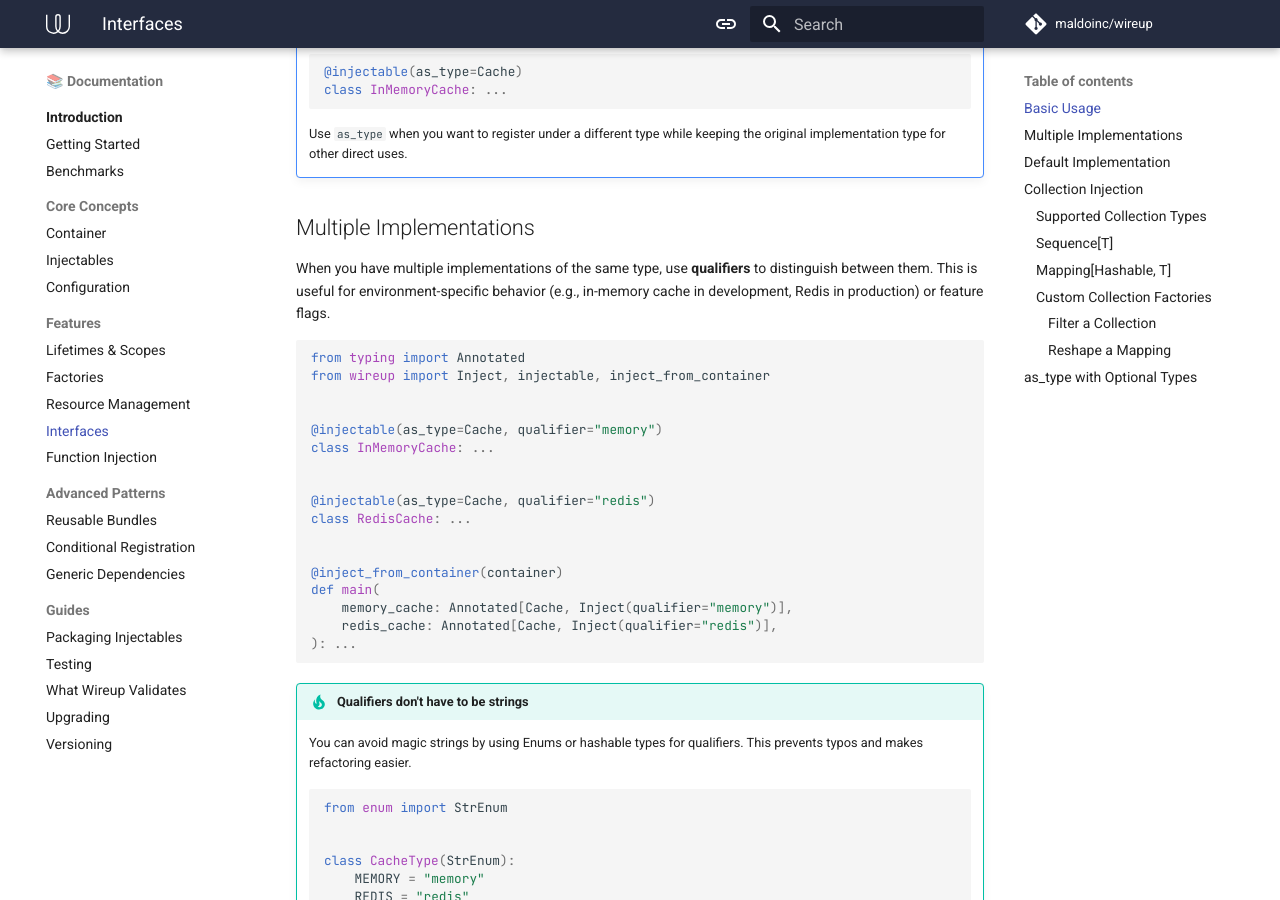
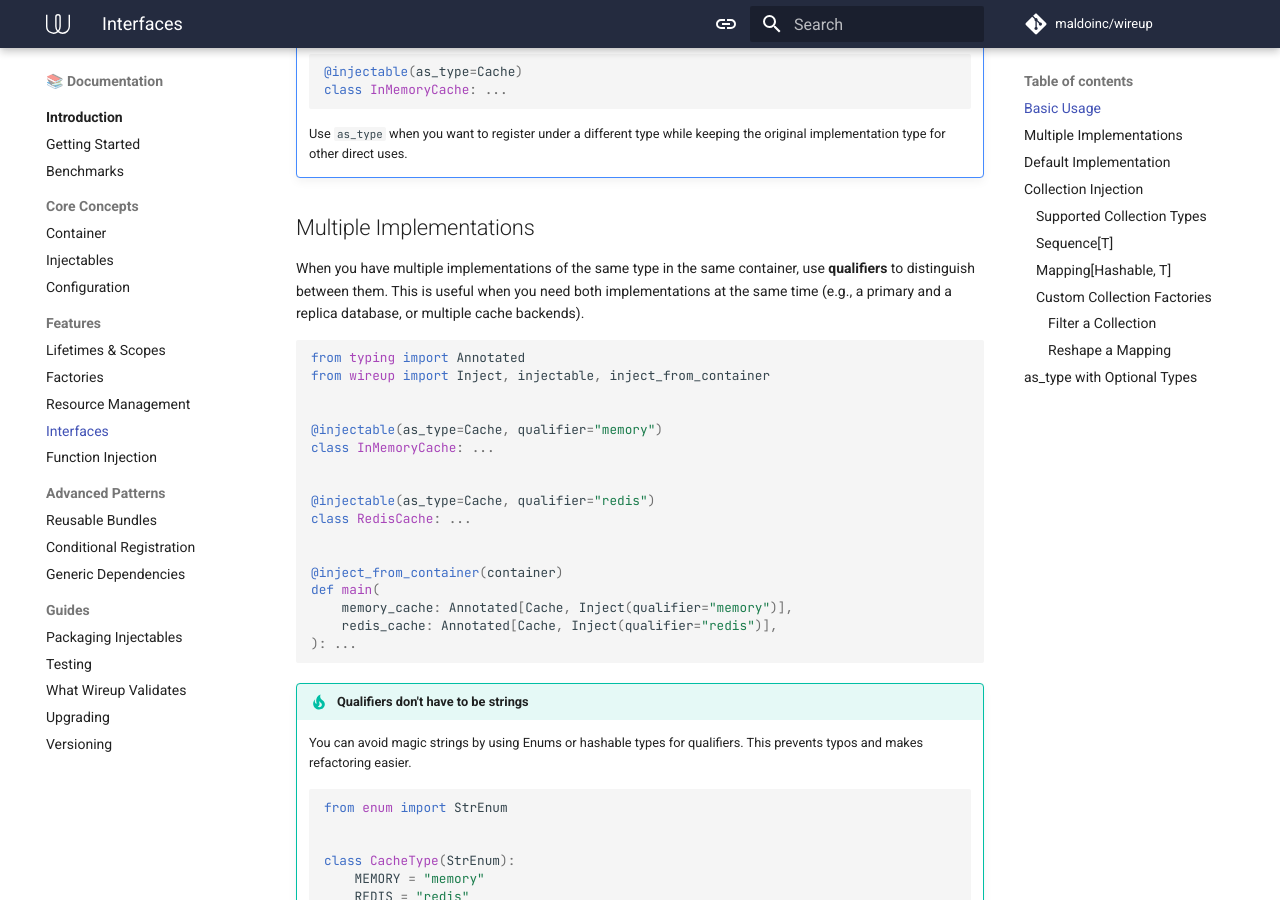
Before and after one commit to maldoinc/wireup, an MkDocs documentation site: the page built from docs/pages/interfaces.md, in a window 1280 px wide and 900 px high, scrolled down 1357 px. Built offline with MkDocs 1.6.1 and Material for MkDocs 9.7.7, drawn with Linux system fonts in a browser that asks for light colours; comment, search, counter and statistics services are not loaded; the version menu is left out.

Commit message:
Update docs wording

````diff
--- a/docs/pages/interfaces.md
+++ b/docs/pages/interfaces.md
@@ -91,8 +91,9 @@ to bind a concrete class to a Protocol or an Abstract Base Class.
 
 ## Multiple Implementations
 
-When you have multiple implementations of the same type, use **qualifiers** to distinguish between them. This is useful
-for environment-specific behavior (e.g., in-memory cache in development, Redis in production) or feature flags.
+When you have multiple implementations of the same type in the same container, use
+**qualifiers** to distinguish between them. This is useful when you need both implementations
+at the same time (e.g., a primary and a replica database, or multiple cache backends).
 
 ```python
 from typing import Annotated
````
